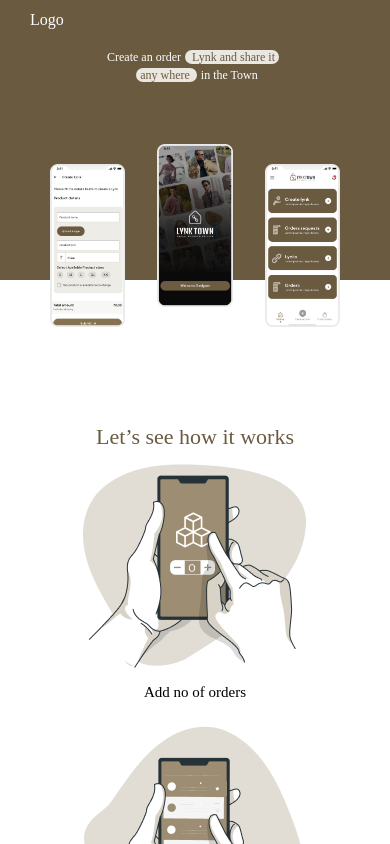
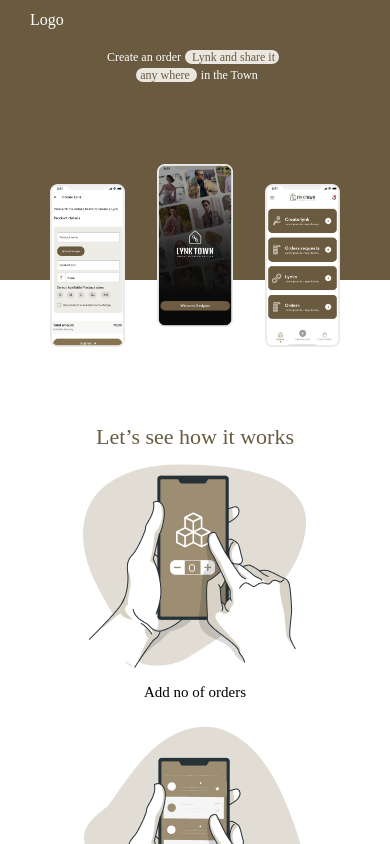
Before and after one commit to ahswathi/lynk-town, a React (Create React App) app: page / in a window 390 px wide. Shown: the top 844 px of the page. Built offline with nearby package versions, Linux system fonts and the light colour scheme.

Commit message:
Accordion

```diff
--- a/src/Components/Header.js
+++ b/src/Components/Header.js
@@ -22,13 +22,13 @@ let Header = () => {
 
 
                     <div className="flex justify-around mt-[40px] z-0  sm:mt-[60px] md:mt-[60px] lg:mt-[80px] mx-[50px] sm:mx-[100px] lg:mx-[120px] gap-8 sm:gap-14 lg:gap-34">
-                        <div className="mt-[40px] sm:mt-[60px] ">
+                        <div className="mt-[60px] sm:mt-[60px] ">
                             <img src="/images/mobile1.png" className="w-full" alt="service1" />
                         </div>
-                        <div className="mobile2-img mt-[20px]">
+                        <div className="mobile2-img mt-[40px]">
                             <img src="/images/mobile2.png" alt="service1" />
                         </div>
-                        <div className="mt-[40px] sm:mt-[60px] ">
+                        <div className="mt-[60px] sm:mt-[60px] ">
                             <img src="/images/mobile3.png" alt="service1" />
                         </div>
                     </div>
```
